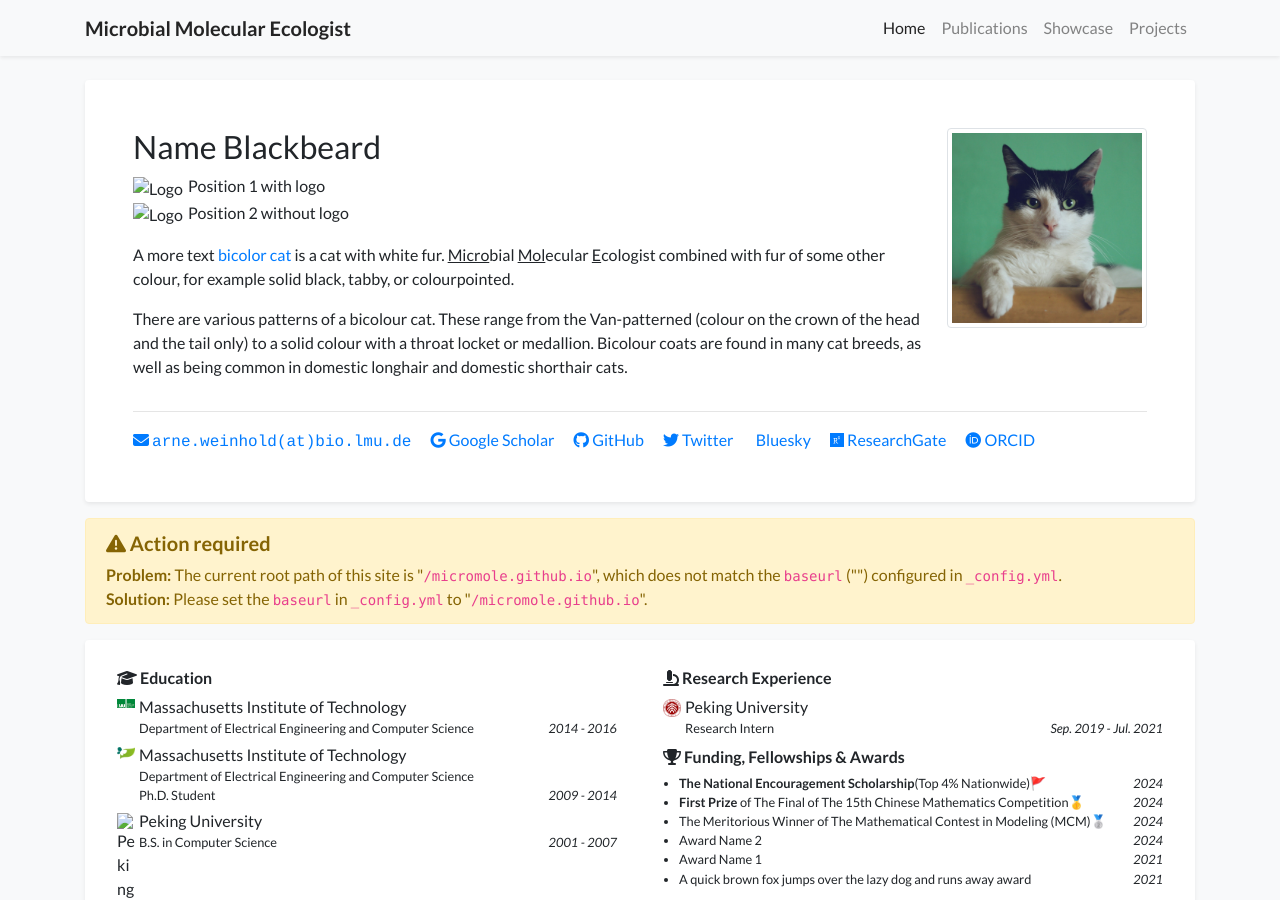
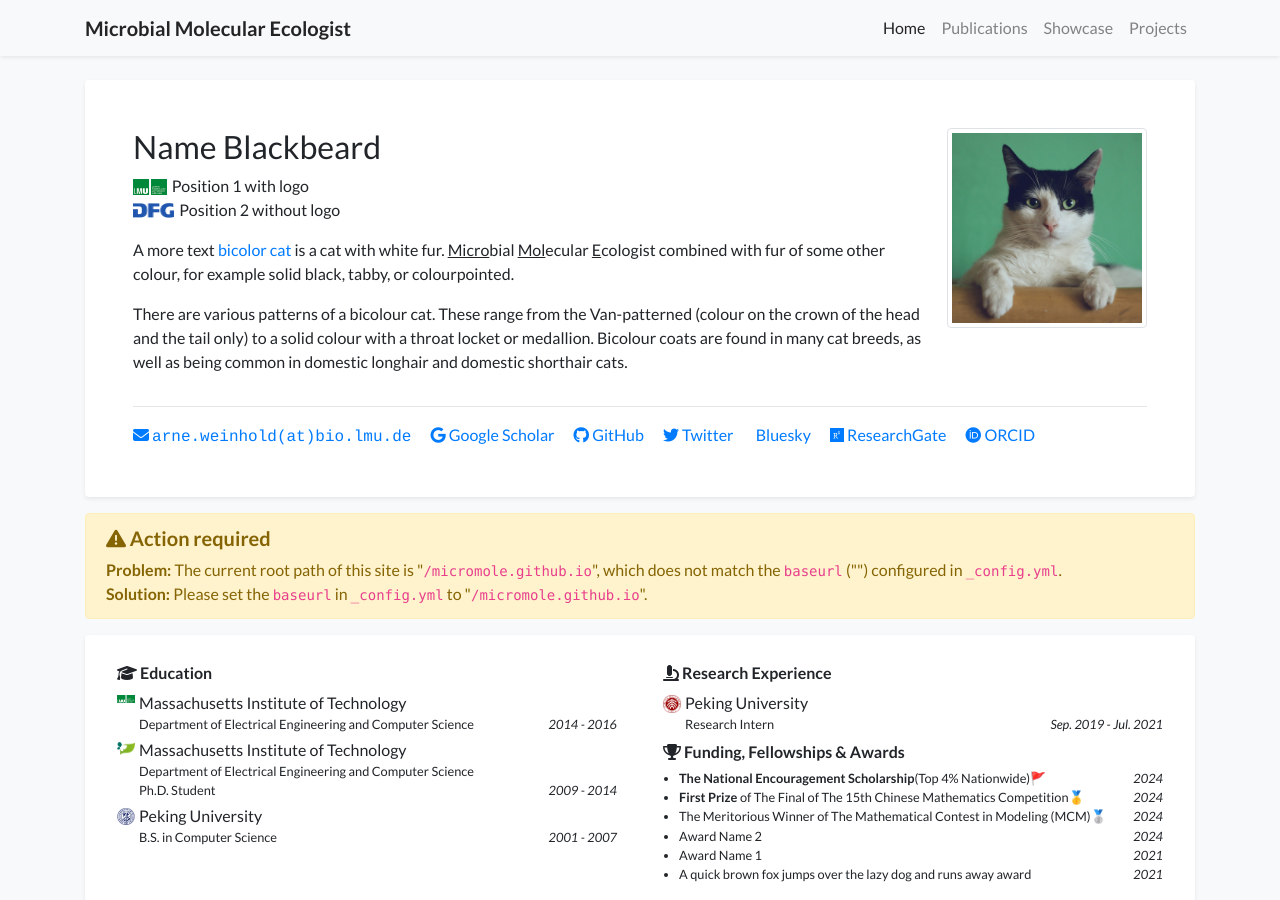
Before and after one commit to micromole/micromole.github.io, a Jekyll site: the page built from index.html, in a window 1280 px wide and 900 px high. Built offline with Jekyll 4.4.1, drawn with Linux system fonts in a browser that asks for light colours; nearby versions of some CDN libraries; comment, search, counter and statistics services are not loaded; a style sheet for code colours, icons or effects is not loaded.

Commit message:
Update profile.yml

```diff
--- a/_data/profile.yml
+++ b/_data/profile.yml
@@ -3,9 +3,9 @@ secondary_name: ""
 navbar_name: "Microbial Molecular Ecologist"
 
 positions:
-- logo: /assets/images/logo/icon_LMU.png   # Logo is optional
+- logo: /assets/logo/icon_LMU.png   # Logo is optional
   name: Position 1 with logo
-- logo: /assets/images/logo/icon_DFG.png  # Logo is optional
+- logo: /assets/logo/icon_DFG.png  # Logo is optional
   name: Position 2 without logo
 
 
@@ -50,7 +50,7 @@ education:
     Ph.D. Student
   date: 2009 - 2014
 - name: Peking University
-  logo: /assets/images/logo/icon_MR.png
+  logo: /assets/logo/icon_MR.png
   position: B.S. in Computer Science
   date: 2001 - 2007
 
```
